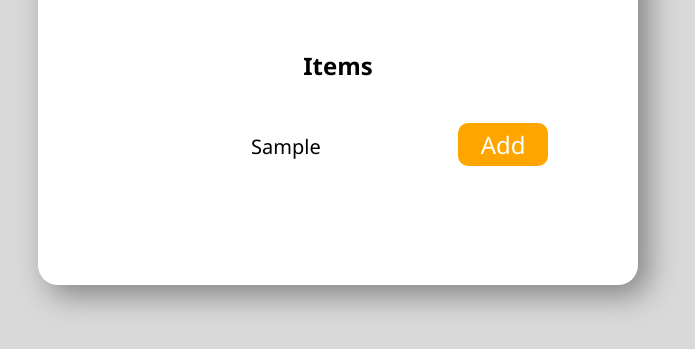
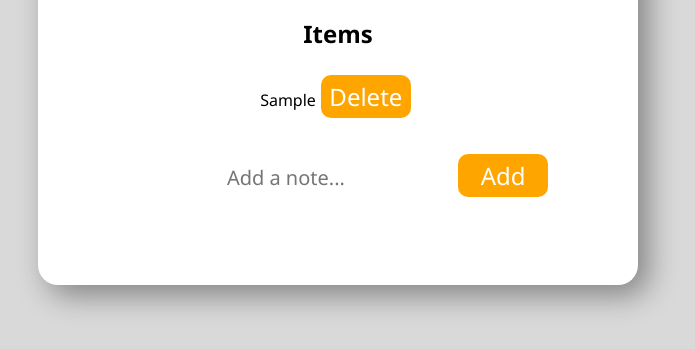
Before and after one commit to nurhaminator/Project-Software-Engineer, a plain HTML site: page MiniJs/noteapp/main.html in a window 1280 px wide. Both pictures are taken after typing "Sample" into the empty fields and a click on the button "Add". Shown: the part 245-594 px from the top of the page, without its empty margins (302-997 px from the left). Drawn offline with Linux system fonts and the light colour scheme.

Commit message:
added the noteapp

```diff
--- a/MiniJs/noteapp/main.html
+++ b/MiniJs/noteapp/main.html
@@ -10,9 +10,9 @@
     <div class="oks">
         <h1>Notes</h1>
         <h2>Items</h2>
-
+        <div id="items"></div>
         <div>
-        <input id="itemInput()" type="text" placeholder="Add a note..." autofocus autocapitalize="on">
+        <input id="itemInput" type="text" placeholder="Add a note..." autofocus autocapitalize="on">
         <button onclick="addItem()"><i class='bx bx-plus-medical'></i>Add</button></div>
     </div>
     <script src="script.js"></script>
--- a/MiniJs/noteapp/script.js
+++ b/MiniJs/noteapp/script.js
@@ -0,0 +1,63 @@
+let items = [];
+const itemsDiv = document.getElementById("items");
+const input = document.getElementById("itemInput")
+const storageKey = "items";
+
+function renderItems(){
+    itemsDiv.innerHTML = null;
+
+    for (const [idx, item] of Object.entries(items)){
+        const container = document.createElement("div");
+        container.style.marginBottom = "10px";
+
+        const text = document.createElement("p");
+        text.textContent = item;
+        text.style.display = "inline"
+
+        const button = document.createElement("button");
+        button.textContent = "Delete";
+        button.onclick = () => deleteItem(idx);
+
+        container.appendChild(text);
+        container.appendChild(button);
+
+        itemsDiv.appendChild(container);
+    }
+
+}
+
+renderItems();
+
+function loadItems(){
+    const oldItems = localStorage.getItem(storageKey);
+    if(oldItems) items = JSON.parse(oldItems);
+    renderItems();
+}
+
+
+function saveItem(){
+    const stringItems = JSON.stringify(items);
+    localStorage.setItem(storageKey, stringItems)
+}
+
+function addItem(){
+
+    const value = input.value;
+
+    if(!value){
+        alert("You cannot add an empty note...")
+        return;
+    }
+    items.push(value);
+    renderItems();
+    input.value = "";
+    saveItem();
+}
+
+function deleteItem(idx){
+    items.splice(idx, 1);
+    renderItems();
+    saveItem();
+}
+
+document.addEventListener("DOMContentLoaded", loadItems);
```
